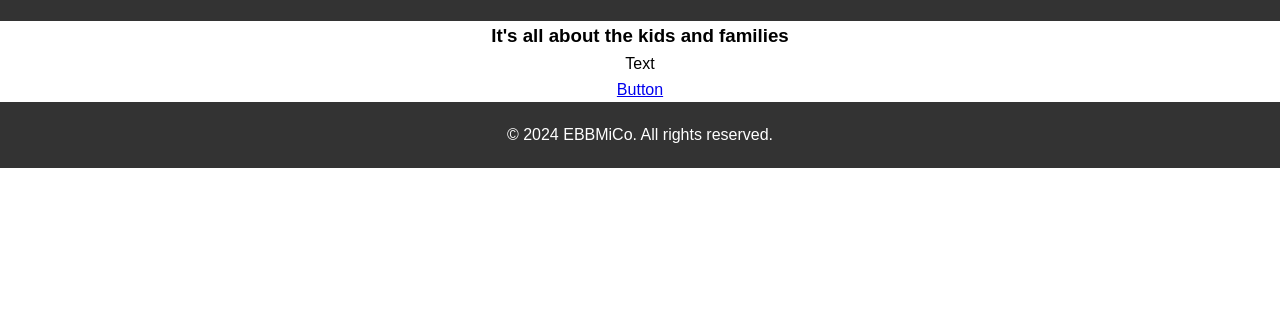
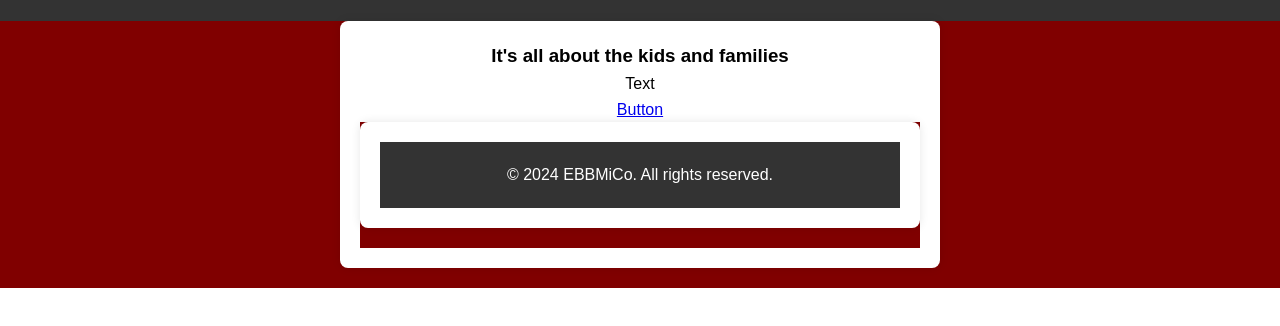
Before and after one commit to isiahmacias25/EEBMiCo, a plain HTML site: page index.html in a window 1280 px wide. Shown: the part 144-470 px from the top of the page. Drawn offline with Linux system fonts and the light colour scheme.

Commit message:
Update index.html

```diff
--- a/index.html
+++ b/index.html
@@ -19,14 +19,19 @@
             </ul>
         </nav>
     </header>
+
+    <body>
+        <div class="content-wrapper">
+            <div class="content">
             <center>
-    <body>
                 <h3>It's all about the kids and families</h2>
                 <p>
                     Text
                 </p>
                 <a href="#" class="btn">Button</a>
             </center>
+            <div class="content-wrapper">
+        <div class="content">
     </body>
     <footer>
         <p>&copy; 2024 EBBMiCo. All rights reserved.</p>
```
Lines whose indentation alone changed are shown as unchanged.
